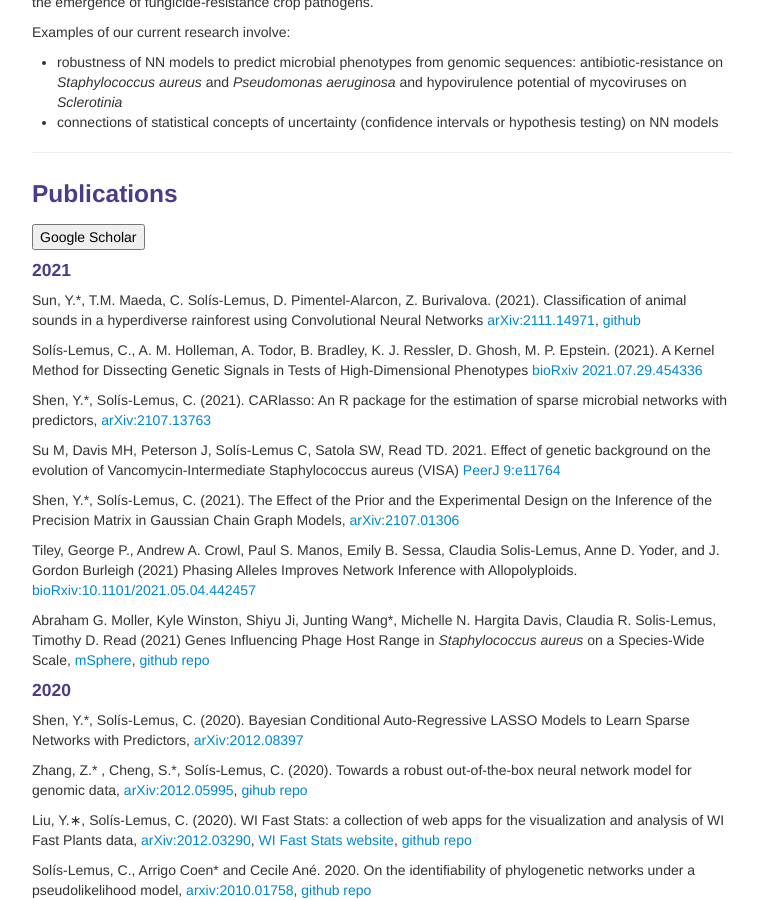
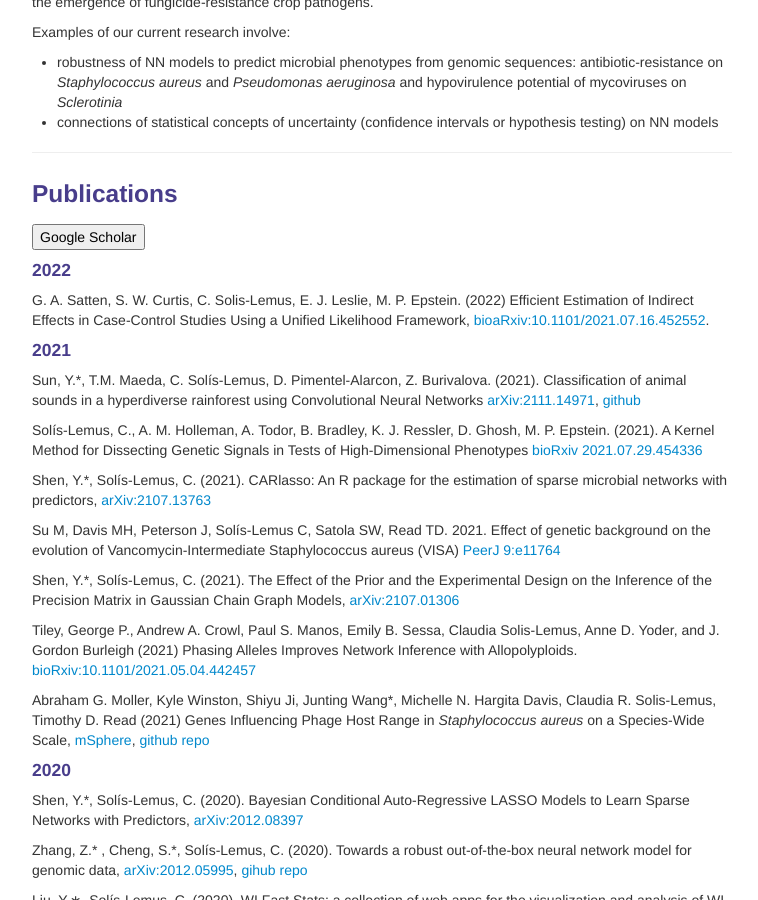
Before and after one commit to solislemuslab/solislemuslab.github.io, a Jekyll site: the page built from pages/research.md, in a window 1280 px wide and 900 px high, scrolled down 2282 px. Shown: the whole window, without its empty margins (258-1016 px from the left). Built offline with Jekyll 4.4.1, drawn with Linux system fonts in a browser that asks for light colours.

Commit message:
added paper mike

```diff
--- a/pages/research.md
+++ b/pages/research.md
@@ -124,6 +124,10 @@
 ### <a name="publications"></a>Publications
 
 <button type="button" onclick="window.location.href='https://scholar.google.com/citations?user=GrUypj8AAAAJ&hl=en&oi=ao';">Google Scholar</button>
+
+#### 2022
+
+G. A. Satten, S. W. Curtis, C. Solis-Lemus, E. J. Leslie, M. P. Epstein. (2022) Efficient Estimation of Indirect Effects in Case-Control Studies Using a Unified Likelihood Framework, [bioaRxiv:10.1101/2021.07.16.452552](https://www.biorxiv.org/content/10.1101/2021.07.16.452552v1).
 
 #### 2021
 
```
